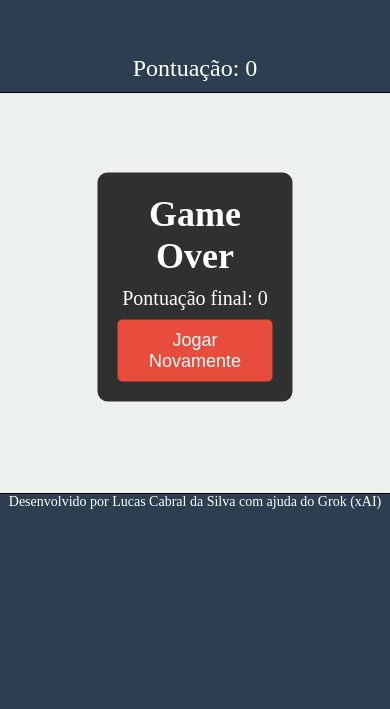
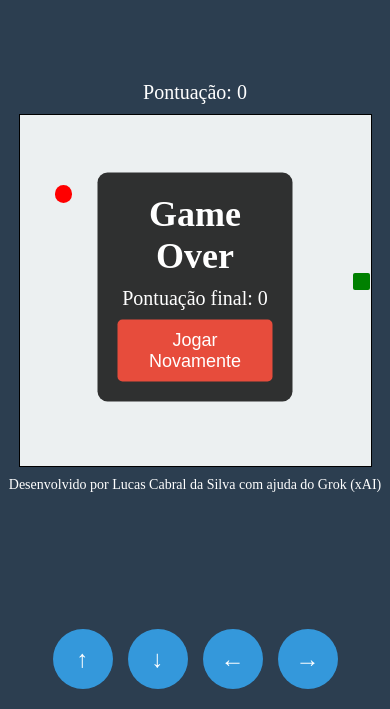
Before and after one commit to LucasCabral97/snakeGrokIA, a plain HTML site: page index.html in a window 390 px wide. Shown: the part 135-844 px from the top of the page. Drawn offline with Linux system fonts and the light colour scheme.

Commit message:
adicionando comandos mobile

```diff
--- a/index.html
+++ b/index.html
@@ -3,6 +3,7 @@
 
 <head>
     <meta charset="UTF-8">
+    <meta name="viewport" content="width=device-width, initial-scale=1.0"> <!-- Adicionado para responsividade -->
     <title>Jogo da Cobrinha</title>
     <link rel="stylesheet" href="style/style.css">
 </head>
@@ -10,12 +11,18 @@
 <body>
     <div id="score">Pontuação: 0</div>
     <div id="game-board"></div>
+    <div id="credits">Desenvolvido por Lucas Cabral da Silva com ajuda do Grok (xAI)</div>
     <div id="game-over-screen" class="hidden">
         <h1>Game Over</h1>
         <p id="final-score"></p>
         <button id="restart-btn">Jogar Novamente</button>
     </div>
-    <div id="credits">Desenvolvido por Lucas Cabral da Silva com ajuda do Grok (xAI)</div>
+    <div id="mobile-controls" class="hidden">
+        <button class="arrow-btn" data-direction="up">↑</button>
+        <button class="arrow-btn" data-direction="down">↓</button>
+        <button class="arrow-btn" data-direction="left">←</button>
+        <button class="arrow-btn" data-direction="right">→</button>
+    </div>
     <script src="js/game.js"></script>
 </body>
 
--- a/js/game.js
+++ b/js/game.js
@@ -70,7 +70,7 @@ function update() {
         snake.pop();
     }
 
-    draw(); a
+    draw();
 }
 
 function endGame() {
@@ -95,9 +95,9 @@ function startGame() {
     gameInterval = setInterval(update, 200);
 }
 
+// Controle com teclas e mobile
 document.addEventListener('keydown', (event) => {
     if (!gameOver) {
-        // Durante o jogo, as setas controlam a cobrinha
         switch (event.key) {
             case 'ArrowUp': if (direction !== 'down') direction = 'up'; break;
             case 'ArrowDown': if (direction !== 'up') direction = 'down'; break;
@@ -105,18 +105,26 @@ document.addEventListener('keydown', (event) => {
             case 'ArrowRight': if (direction !== 'left') direction = 'right'; break;
         }
     } else if (event.key === 'Enter') {
-        // Na tela de Game Over, Enter reinicia o jogo
         resetGame();
     }
 });
 
-function endGame() {
-    gameOver = true;
-    clearInterval(gameInterval);
-    board.innerHTML = ''; // Limpa o tabuleiro
-    gameOverScreen.classList.remove('hidden');
-    finalScoreDisplay.textContent = `Pontuação final: ${score}`;
-}
+// Controle mobile
+document.querySelectorAll('.arrow-btn').forEach(button => {
+    button.addEventListener('click', () => {
+        if (!gameOver) {
+            const newDirection = button.getAttribute('data-direction');
+            if (
+                (newDirection === 'up' && direction !== 'down') ||
+                (newDirection === 'down' && direction !== 'up') ||
+                (newDirection === 'left' && direction !== 'right') ||
+                (newDirection === 'right' && direction !== 'left')
+            ) {
+                direction = newDirection;
+            }
+        }
+    });
+});
 
 restartBtn.addEventListener('click', resetGame);
 
--- a/style/style.css
+++ b/style/style.css
@@ -1,11 +1,13 @@
 body {
     margin: 0;
-    height: 100vh;
+    min-height: 100vh;
     display: flex;
     flex-direction: column;
     justify-content: center;
     align-items: center;
     background-color: #2c3e50;
+    overflow: hidden;
+    /* Evita scroll desnecessário */
 }
 
 #score {
@@ -15,13 +17,25 @@ body {
 }
 
 #game-board {
-    width: 400px;
-    height: 400px;
+    width: 80vw;
+    /* Responsivo: 80% da largura da viewport */
+    height: 80vw;
+    /* Mantém o aspecto quadrado */
+    max-width: 400px;
+    /* Limite máximo */
+    max-height: 400px;
     border: 1px solid black;
     display: grid;
-    grid-template-columns: repeat(20, 20px);
-    grid-template-rows: repeat(20, 20px);
+    grid-template-columns: repeat(20, 1fr);
+    /* Usa fr para flexibilidade */
+    grid-template-rows: repeat(20, 1fr);
     background-color: #ecf0f1;
+}
+
+#credits {
+    font-size: 14px;
+    color: white;
+    margin-top: 10px;
 }
 
 .snake {
@@ -74,8 +88,48 @@ body {
     display: none;
 }
 
-#credits {
-    font-size: 14px;
+/* Controles mobile */
+#mobile-controls {
+    position: fixed;
+    bottom: 20px;
+    display: flex;
+    justify-content: space-around;
+    width: 80%;
+    max-width: 300px;
+}
+
+.arrow-btn {
+    width: 60px;
+    height: 60px;
+    font-size: 24px;
+    background-color: #3498db;
     color: white;
-    margin-bottom: 10px;
+    border: none;
+    border-radius: 50%;
+    cursor: pointer;
 }
+
+.arrow-btn:hover {
+    background-color: #2980b9;
+}
+
+/* Media query para telas menores que 700px */
+@media (max-width: 700px) {
+    #mobile-controls {
+        display: flex;
+        /* Mostra os controles */
+    }
+
+    #game-board {
+        width: 90vw;
+        /* Ajusta o tabuleiro para telas menores */
+        height: 90vw;
+        max-width: 400px;
+        max-height: 400px;
+    }
+
+    #score {
+        font-size: 20px;
+        /* Ajusta o tamanho da pontuação */
+    }
+}
```
